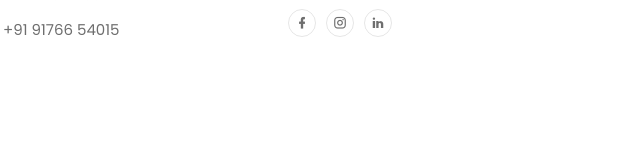
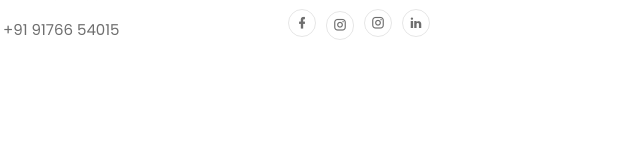
Before and after one commit to Bheemesh1706/Freelance, a plain HTML site: page index.html in a window 1280 px wide. Shown: the part 4405-4566 px from the top of the page, 367-1007 px from the left. Drawn offline with Linux system fonts and the light colour scheme.

Commit message:
Update index.html

```diff
--- a/index.html
+++ b/index.html
@@ -493,7 +493,7 @@ Customized truck(2018), E-Rickshaw (2020).</p>
 
               <div class="d-flex justify-content-center justify-content-md-start">
                 <a href="https://www.facebook.com/lifttech.mhe"><span class="mdi mdi-facebook"></span></a>
-		<a href="https://www.youtube.com/channel/UCN-8dfwvg8u8ScsixjAuwXw>" <img src="images/icons8-play-button.svg"></img></a>
+		<a href="https://www.youtube.com/channel/UCN-8dfwvg8u8ScsixjAuwXw>" <span class="mdi mdi-instagram"></span></a>
                 <a href="https://instagram.com/lifttech___engineers?igshid=1spqew3pfy3ow"><span class="mdi mdi-instagram"></span></a>
                 <a href="https://www.linkedin.com/company/lift-tech-engineers"><span class="mdi mdi-linkedin"></span></a>
               </div>
```
